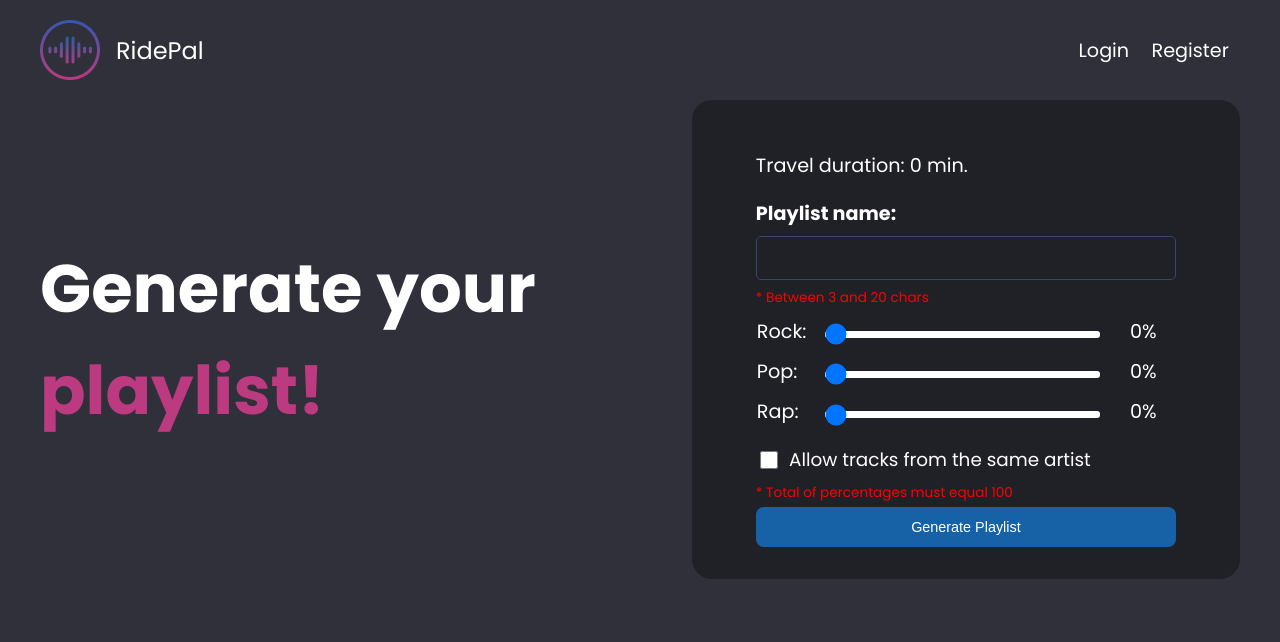
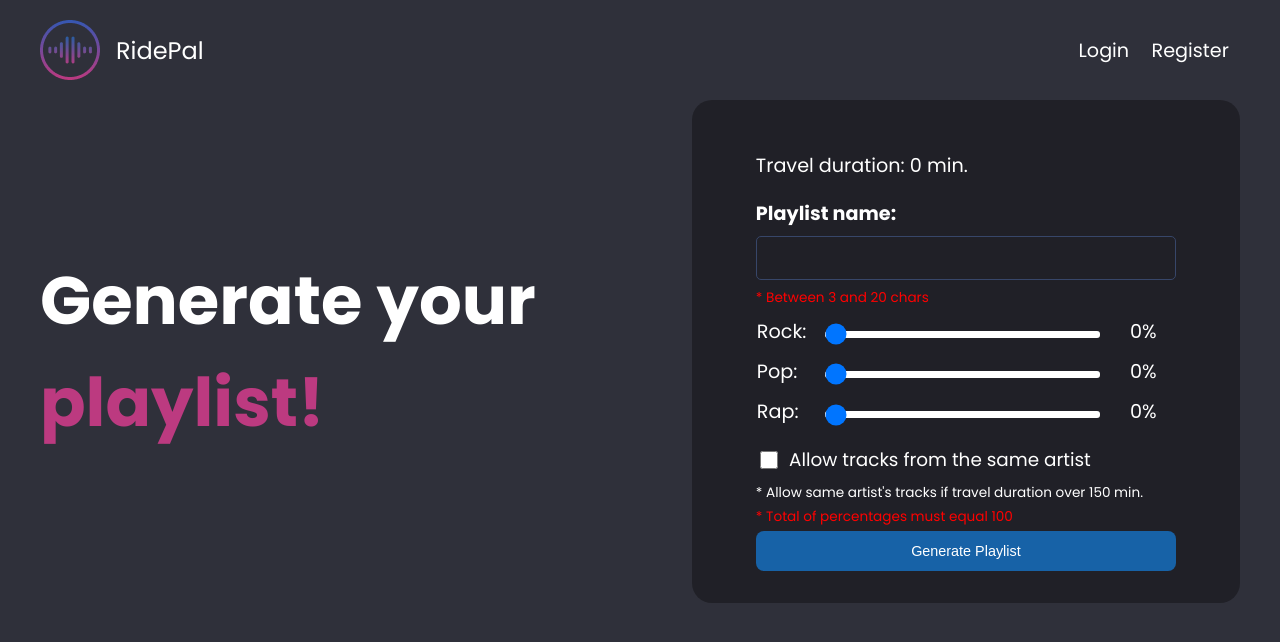
Before and after one commit to sava-stanchev/ridepal-playlist-generator, a React (Create React App) app in the folder client/: page /generate-playlist in a window 1280 px wide. Shown: the top 642 px of the page. Built offline with nearby package versions, Linux system fonts and the light colour scheme.

Commit message:
playlist generation same artists duration check

```diff
--- a/client/src/App.css
+++ b/client/src/App.css
@@ -717,6 +717,11 @@ body {
   margin-bottom: 0.3rem;
 }
 
+.reminderMsg-repeat {
+  font-size: 0.85rem;
+  margin-bottom: -0.6rem;
+}
+
 .cityReminderMsg {
   font-size: 0.85rem;
   margin-bottom: 0.3rem;
--- a/client/src/components/GeneratePlaylist.js
+++ b/client/src/components/GeneratePlaylist.js
@@ -131,6 +131,12 @@ const GeneratePlaylist = ({points}) => {
             <label>Allow tracks from the same artist</label>
           </div>
           <>
+          <p
+            className="reminderMsg-repeat"
+            style={points.duration > 150*60 && repeatArtists === false ? {color: 'red'} : {color: 'white'}}
+          >
+            * Allow same artist's tracks if travel duration over 150 min.
+          </p>
           {
             totalDuration < 100
             ?
```
